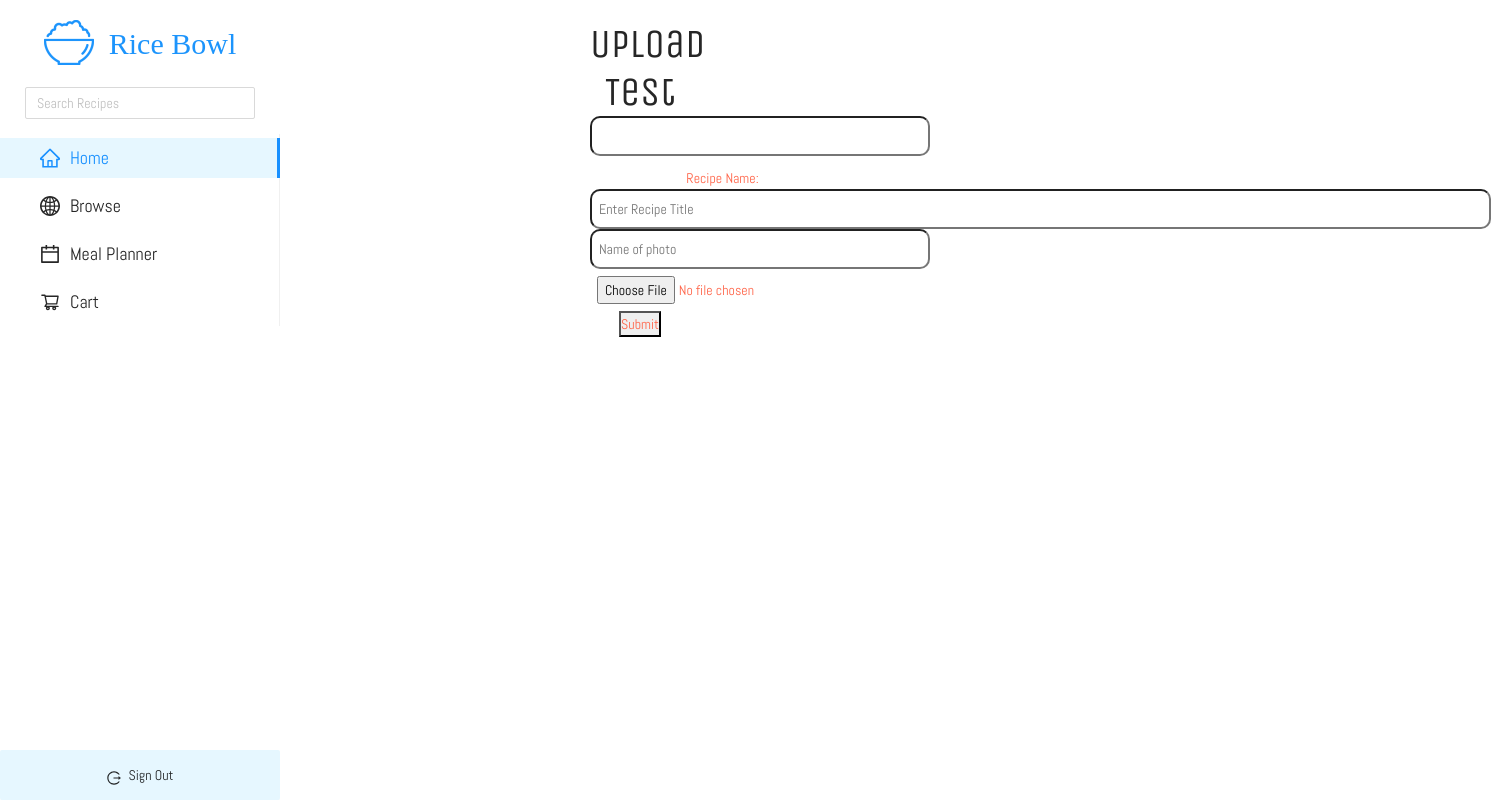
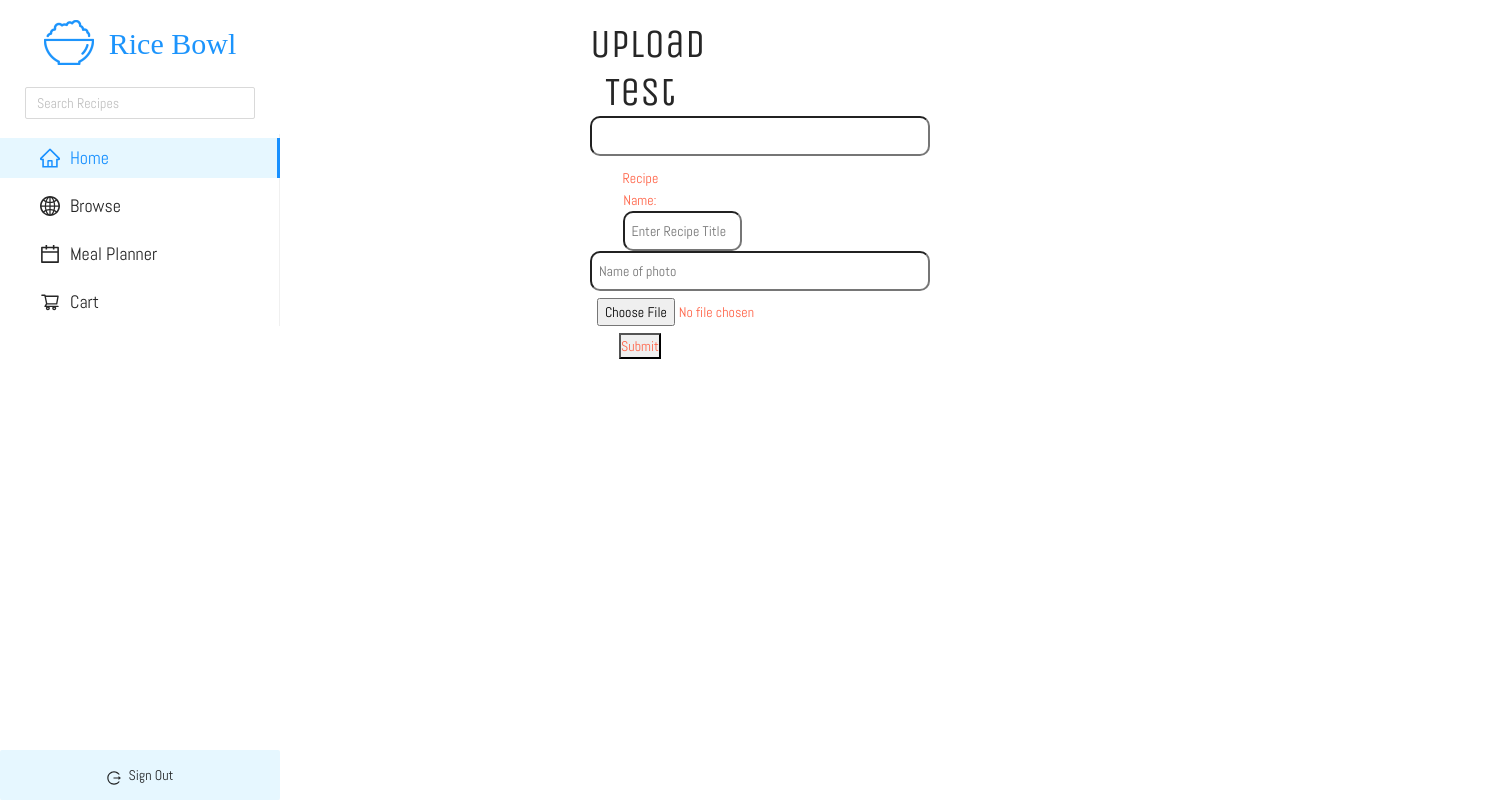
Before and after one commit to wendywu705/rice-bowl-recipe, a React (Create React App) app in the folder client/: page /upload in a window 1280 px wide. Shown: the whole page, 1491 px wide, since content can reach past the window. Built offline with nearby package versions, Linux system fonts and the light colour scheme.

Commit message:
fix form page size

```diff
--- a/client/src/components/NewRecipe/Form.css
+++ b/client/src/components/NewRecipe/Form.css
@@ -13,7 +13,7 @@
 }
 
 .recipe-name-title, .url, .Category {
-    width: 265%;
+    width: 35%;
 }
 
 form{
--- a/client/src/components/NewRecipe/Form.js
+++ b/client/src/components/NewRecipe/Form.js
@@ -286,7 +286,7 @@ function Form() {
             />
           </label>{' '}
           <br />
-          <button type="submit" onClick={handleSubmit}>
+          <button className="Submit" type="submit" onClick={handleSubmit}>
             Submit
           </button>
         </form>
```
